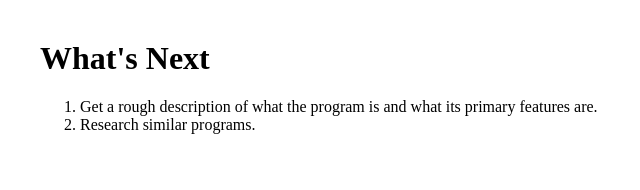
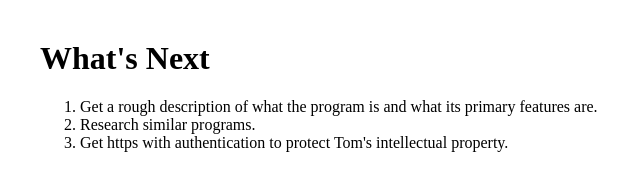
Before and after one commit to joshterrell805-historic/Rally, a plain HTML site: page administration/what's next.html in a window 1280 px wide. Shown: the whole page, without its empty margins (0-640 px from the left). Drawn offline with nearby package versions, Linux system fonts and the light colour scheme.

Commit message:
What's next: Add new task -- get authentication working

```diff
--- a/administration/what's next.html
+++ b/administration/what's next.html
@@ -9,6 +9,8 @@
    <li>Get a rough description of what the
     program is and what its primary features are.</li>
    <li>Research similar programs.</li>
+   <li>Get https with authentication to protect Tom's intellectual
+    property.</li>
 </ol>
 <script src="http://ajax.googleapis.com/ajax/libs/jquery/1.11.1/jquery.min.js"></script>
 <script type='text/javascript' src='/common.js'></script>
```
